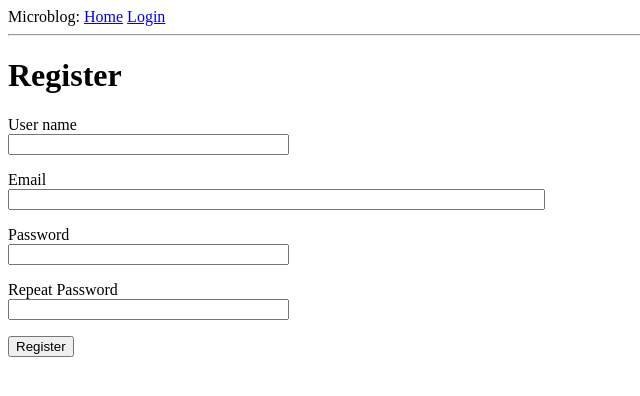
After one commit to bradleetw/microblog, a Flask app: page /register in a window 1280 px wide. The commit adds this page. Shown: the top 396 px of the page, without its empty margins (0-640 px from the left). Run offline with Flask 2, Linux system fonts and the light colour scheme.

Commit message:
Ch5 User Login

```diff
--- a/app/__init__.py
+++ b/app/__init__.py
@@ -2,11 +2,14 @@ from flask import Flask
 from config import Config
 from flask_sqlalchemy import SQLAlchemy
 from flask_migrate import Migrate
+from flask_login import LoginManager
 
 
 app = Flask(__name__)
 app.config.from_object(Config)
 db = SQLAlchemy(app)
 migrate = Migrate(app, db)
+login = LoginManager(app)
+login.login_view = 'login'
 
 from app import routes, models
--- a/app/forms.py
+++ b/app/forms.py
@@ -1,10 +1,31 @@
 from flask_wtf import FlaskForm
 from wtforms import PasswordField, BooleanField, SubmitField
 from wtforms.fields.core import StringField
-from wtforms.validators import DataRequired
+from wtforms.validators import DataRequired, Email, EqualTo, ValidationError
+from app.models import User
 
 class LoginForm(FlaskForm):
     username = StringField(label='User Name', validators=[DataRequired(message='Need user name.')])
     password = PasswordField(label='Password', validators=[DataRequired(message='Need password')])
     remember_me = BooleanField(label='Remember Me')
     submit = SubmitField(label='Sign In')
+
+
+class RegistrationForm(FlaskForm):
+    username = StringField('User name', validators=[DataRequired()])
+    email = StringField('Email', validators=[DataRequired(), Email()])
+    password = PasswordField('Password', validators=[DataRequired()])
+    password2 = PasswordField('Repeat Password',
+                              validators=[DataRequired(),
+                                          EqualTo('password')])
+    submit = SubmitField('Register')
+
+    def validate_username(self, username):
+        user = User.query.filter_by(username=username.data).first()
+        if user is not None:
+            raise ValidationError('Please use a different username.')
+
+    def validate_email(self, email):
+        user = User.query.filter_by(email=email.data).first()
+        if user is not None:
+            raise ValidationError('Please use a different email address.')
--- a/app/routes.py
+++ b/app/routes.py
@@ -1,28 +1,58 @@
-from app import app
-from flask import render_template, redirect, flash, url_for
-from app.forms import LoginForm
+from app import app, db
+from flask import render_template, redirect, flash, url_for, request
+from app.forms import LoginForm, RegistrationForm
+from flask_login import current_user, login_user, logout_user, login_required
+from app.models import User
+from werkzeug.urls import url_parse
 
 
 @app.route('/')
 @app.route('/index')
+@login_required
 def index():
-    user = {'username': 'Brad Lee'}
-    post = [
-        {'author': 'James', 'body': 'I am OK!'},
-        {'author': 'Brad lee', 'body': 'Fine~~~'},
-        {'author': 'Vivian', 'body': 'You are welcome'},
-        {'author': 'Andy', 'body': 'No Problem!'}
+    posts = [
+        {'author': {'username': 'James'},       'body': 'I am OK!'},
+        {'author': {'username': 'Brad lee'},    'body': 'Fine~~~'},
+        {'author': {'username': 'Vivian'},      'body': 'You are welcome'},
+        {'author': {'username': 'Andy'},        'body': 'No Problem!'}
     ]
-    return render_template('index.html', title='Home', user=user, seq=post)
+    return render_template('index.html', title='Home Page', posts=posts)
+
 
 @app.route('/login', methods=['GET', 'POST'])
 def login():
-    user = {'username': 'Brad Lee'}
+    if current_user.is_authenticated:
+        return redirect(url_for('index'))
     form = LoginForm()
     if form.validate_on_submit():
-        flash(
-            f'Login requested for user {form.username.data}, \
-                remember_me = {form.remember_me.data}'
-        )
+        user = User.query.filter_by(username=form.username.data).first()
+        if user is None or not user.check_password(form.password.data):
+            flash('Invalid username or password')
+            return redirect(url_for('login'))
+        login_user(user, remember=form.remember_me.data)
+        next_page = request.args.get('next')
+        if not next_page or url_parse(next_page).netloc != '':
+            next_page = url_for('index')
+        return redirect(next_page)
+    return render_template('login.html', title='Sign In', form=form)
+
+
+@app.route('/logout')
+def logout():
+    logout_user()
+    return redirect(url_for('index'))
+
+
+@app.route('/register', methods=['GET', 'POST'])
+def register():
+    if current_user.is_authenticated:
         return redirect(url_for('index'))
-    return render_template('login.html', title='Sign In', user=user, form=form)
+    form = RegistrationForm()
+    if form.validate_on_submit():
+        user = User(username=form.username.data, email=form.email.data)
+        user.set_password(form.password.data)
+        db.session.add(user)
+        db.session.commit()
+        flash('Congratulations, you are now a registered user!')
+        return redirect(url_for('login'))
+    return render_template('register.html', title='Register', form=form)
--- a/app/templates/base.html
+++ b/app/templates/base.html
@@ -13,9 +13,13 @@
     </title>
 </head>
 <body>
-    <div>Microblog[Hello {{ user.username }} ]:
+    <div>Microblog:
         <a href="{{ url_for('index') }}">Home</a>
+        {% if current_user.is_anonymous %}
         <a href="{{ url_for('login') }}">Login</a>
+        {% else %}
+        <a href="{{ url_for('logout') }}">Logout</a>
+        {% endif %}
     </div>
     <hr>
     {% with messages = get_flashed_messages() %}
--- a/app/templates/login.html
+++ b/app/templates/login.html
@@ -19,5 +19,6 @@
         </p>
         <p>{{ form.remember_me() }} {{ form.remember_me.label }}</p>
         <p>{{ form.submit() }}</p>
+        <p>New User? <a href="{{ url_for('register') }}">Click to Register!</a></p>
     </form>
 {% endblock %}
--- /dev/null
+++ b/app/templates/register.html
@@ -0,0 +1,37 @@
+{% extends "base.html" %}
+
+{% block content %}
+<h1>Register</h1>
+<form action="" method="post">
+    {{ form.hidden_tag() }}
+    <p>
+        {{ form.username.label }}<br>
+        {{ form.username(size=32) }}<br>
+        {% for error in form.username.errors %}
+            <span style="color: red;">[{{ error }}]</span>
+        {% endfor %}
+    </p>
+    <p>
+        {{ form.email.label }}<br>
+        {{ form.email(size=64) }}<br>
+        {% for error in form.email.errors %}
+            <span style="color: red;">[{{ error }}]</span>
+        {% endfor %}
+    </p>
+    <p>
+        {{ form.password.label }}<br>
+        {{ form.password(size=32) }}<br>
+        {% for error in form.password.errors %}
+            <span style="color: red;">[{{ error }}]</span>
+        {% endfor %}
+    </p>
+    <p>
+        {{ form.password2.label }}<br>
+        {{ form.password2(size=32) }}<br>
+        {% for error in form.password2.errors %}
+            <span style="color: red;">[{{ error }}]</span>
+        {% endfor %}
+    </p>
+    <p>{{ form.submit() }}</p>
+</form>
+{% endblock %}
```
Also changed, not shown: app/models.py (+15 -2 lines), app/templates/index.html (+6 -5 lines), README.md, Readme_03.md (added), app.db.
